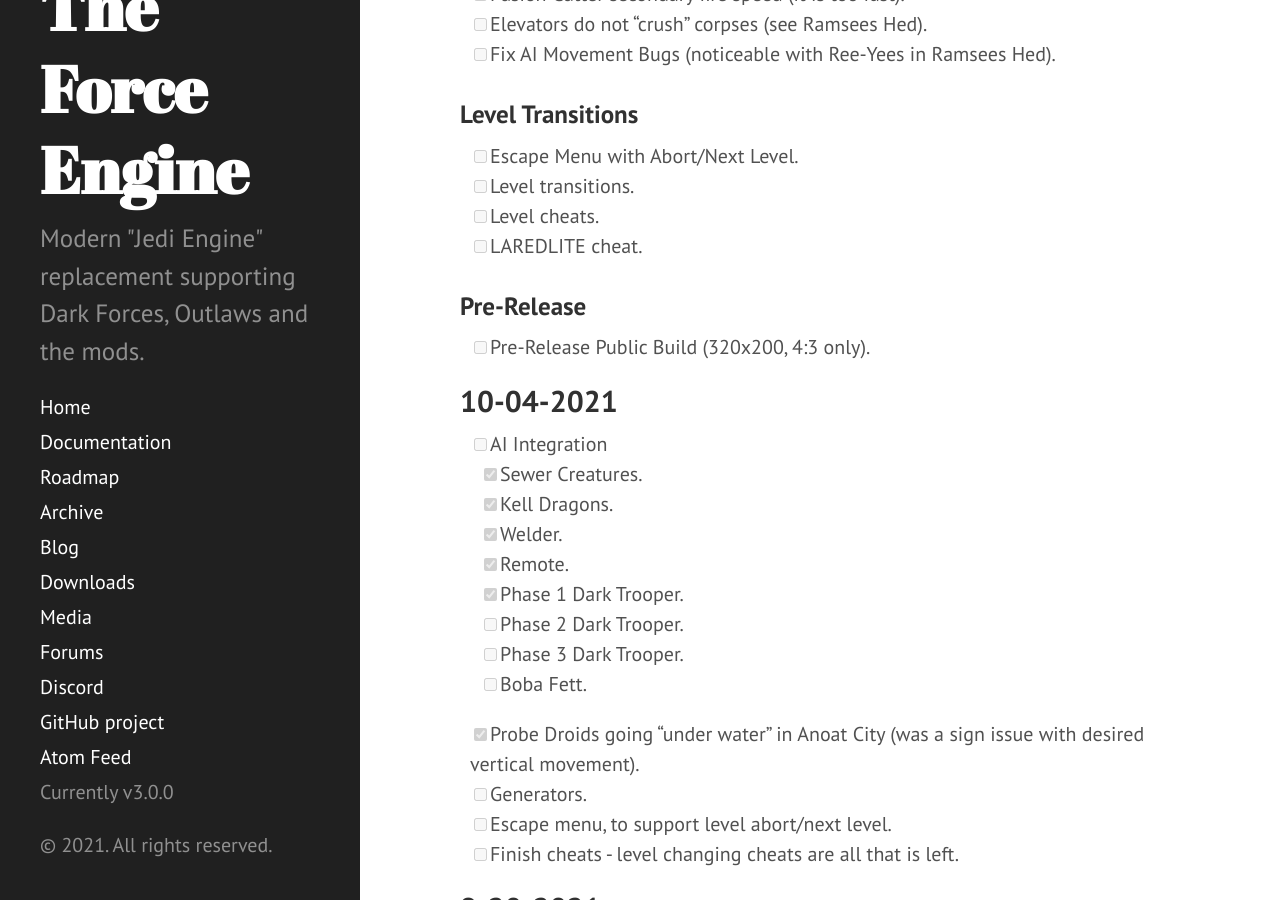
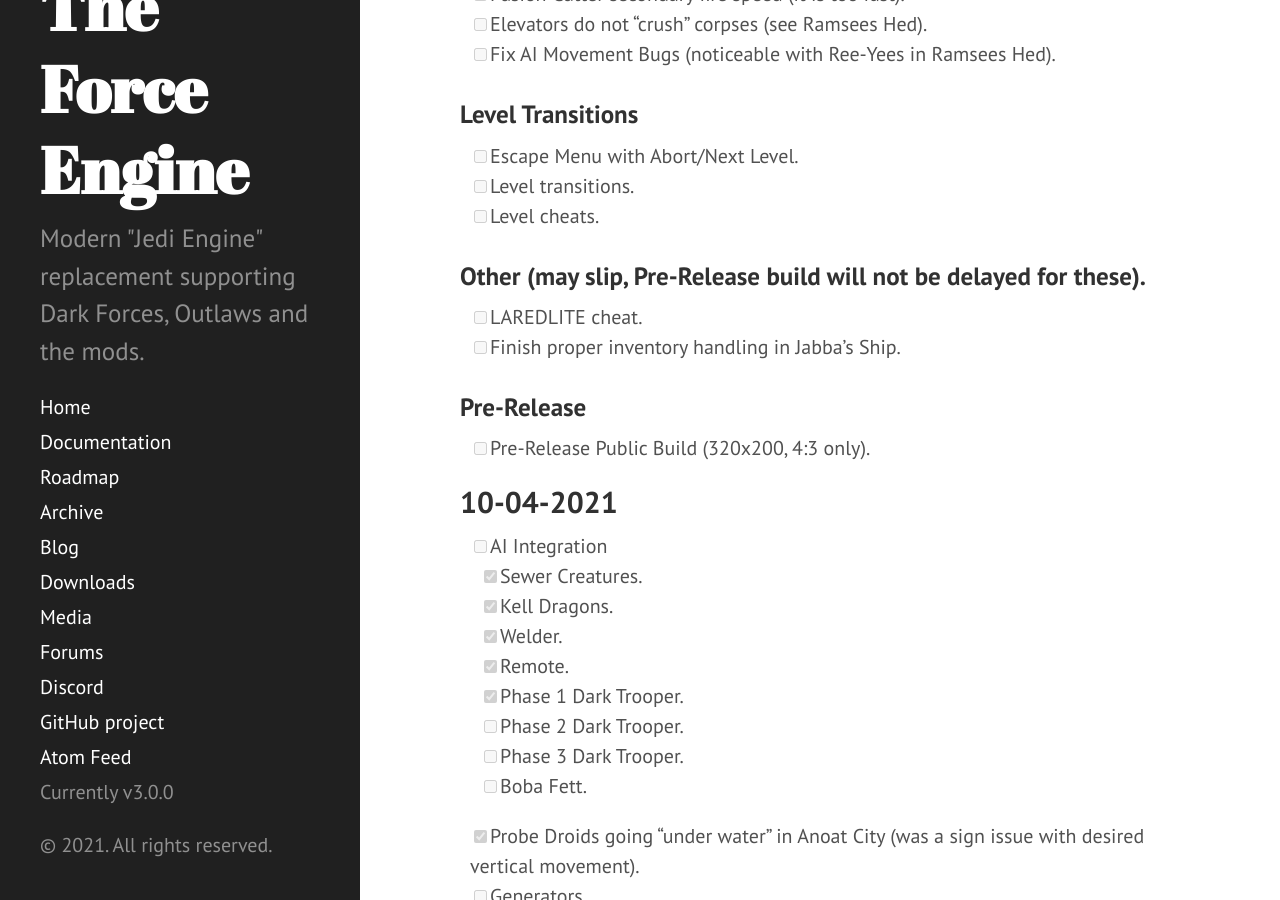
Before and after one commit to TheForceEngine/TheForceEngine.github.io, a Jekyll site: the page built from ProgressTracker.md, in a window 1280 px wide and 900 px high, scrolled down 1405 px. Built offline with Jekyll 4.4.1, drawn with Linux system fonts in a browser that asks for light colours.

Commit message:
Update ProgressTracker.md

```diff
--- a/ProgressTracker.md
+++ b/ProgressTracker.md
@@ -38,7 +38,10 @@
 - [ ] Escape Menu with Abort/Next Level.
 - [ ] Level transitions.
 - [ ] Level cheats.
+
+### Other (may slip, Pre-Release build will not be delayed for these).
 - [ ] LAREDLITE cheat.
+- [ ] Finish proper inventory handling in Jabba's Ship.
 
 ### Pre-Release
 - [ ] Pre-Release Public Build (320x200, 4:3 only).
```
